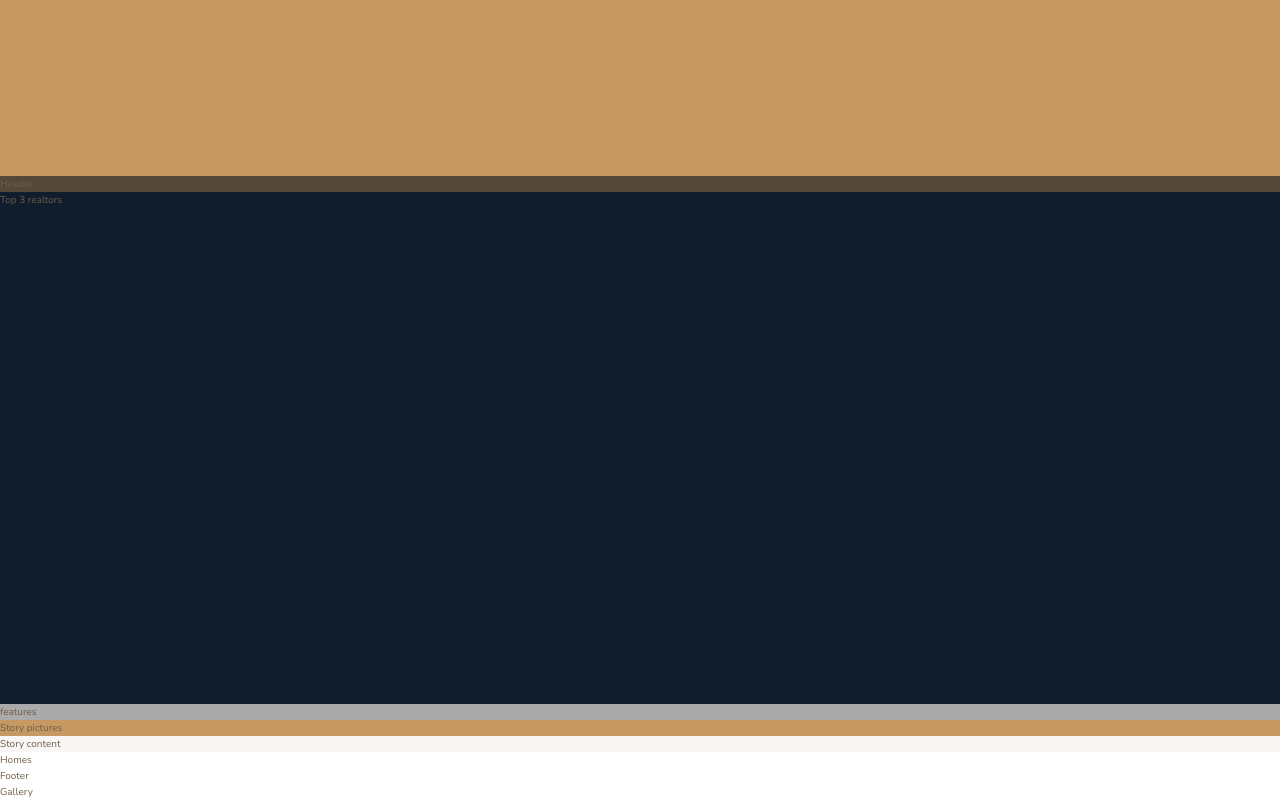
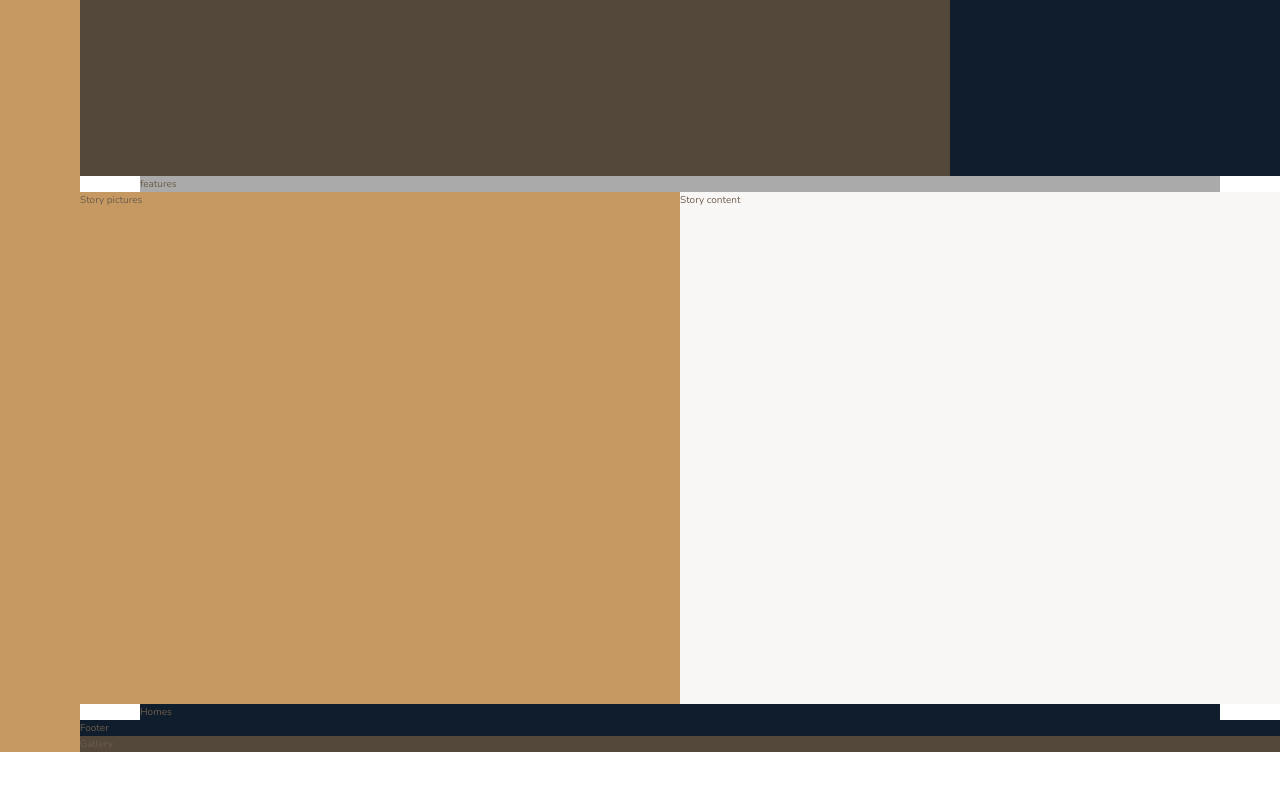
Before and after one commit to emestabillo/Nexter, a website: page index.html in a window 1280 px wide. Shown: the part 464-1264 px from the top of the page. After the commit the page ends 1216 px from the top, so only its background shows below. Drawn offline with nearby package versions, Linux system fonts and the light colour scheme.

Commit message:
Add grid columns

```diff
--- a/package.json
+++ b/package.json
@@ -5,7 +5,7 @@
   "main": "index.js",
   "scripts": {
     "watch:sass": "node-sass sass/main.scss css/style.css -w",
-    "devserver": "live-server",
+    "devserver": "live-server --browser=firefox",
     "start": "npm-run-all --parallel devserver watch:sass",
     "compile:sass": "node-sass sass/main.scss css/style.comp.css",
     "prefix:css": "postcss --use autoprefixer -b 'last 10 versions' css/style.comp.css -o css/style.prefix.css",
--- a/sass/_base.scss
+++ b/sass/_base.scss
@@ -37,4 +37,9 @@ body {
 .container {
   display: grid;
   grid-template-rows: 80vh min-content 40vw repeat(3, min-content);
+  grid-template-columns:
+    [sidebar-start] 8rem [sidebar-end full-start] minmax(6rem, 1fr)
+    [center-start] repeat(8, [col-start] minmax(min-content, 14rem) [col-end])
+    [center-end] minmax(6rem, 1fr)
+    [full-end];
 }
--- a/sass/_features.scss
+++ b/sass/_features.scss
@@ -1,3 +1,4 @@
 .features {
   background-color: $color-grey-light-2;
+  grid-column: center-start/center-end;
 }
--- a/sass/_footer.scss
+++ b/sass/_footer.scss
@@ -0,0 +1,4 @@
+.footer {
+  background-color: $color-secondary;
+  grid-column: full-start/full-end;
+}
--- a/sass/_gallery.scss
+++ b/sass/_gallery.scss
@@ -0,0 +1,4 @@
+.gallery {
+  background-color: $color-grey-dark-1;
+  grid-column: full-start/full-end;
+}
--- a/sass/_header.scss
+++ b/sass/_header.scss
@@ -1,3 +1,4 @@
 .header {
   background-color: $color-grey-dark-1;
+  grid-column: full-start/col-end 6;
 }
--- a/sass/_homes.scss
+++ b/sass/_homes.scss
@@ -0,0 +1,4 @@
+.homes {
+  background-color: $color-secondary;
+  grid-column: center-start/center-end;
+}
--- a/sass/_realtors.scss
+++ b/sass/_realtors.scss
@@ -1,3 +1,4 @@
 .realtors {
   background-color: $color-secondary;
+  grid-column: col-start 7 / full-end;
 }
--- a/sass/_sidebar.scss
+++ b/sass/_sidebar.scss
@@ -1,3 +1,5 @@
 .sidebar {
   background: $color-primary;
+  grid-column: sidebar-start/sidebar-end;
+  grid-row: 1/-1;
 }
--- a/sass/_story.scss
+++ b/sass/_story.scss
@@ -1,9 +1,11 @@
 .story {
   &__pictures {
     background-color: $color-primary;
+    grid-column: full-start / col-end 4;
   }
 
   &__content {
     background-color: $color-grey-light-1;
+    grid-column: col-start 5 / full-end;
   }
 }
```
Also changed, not shown: css/style.css.
